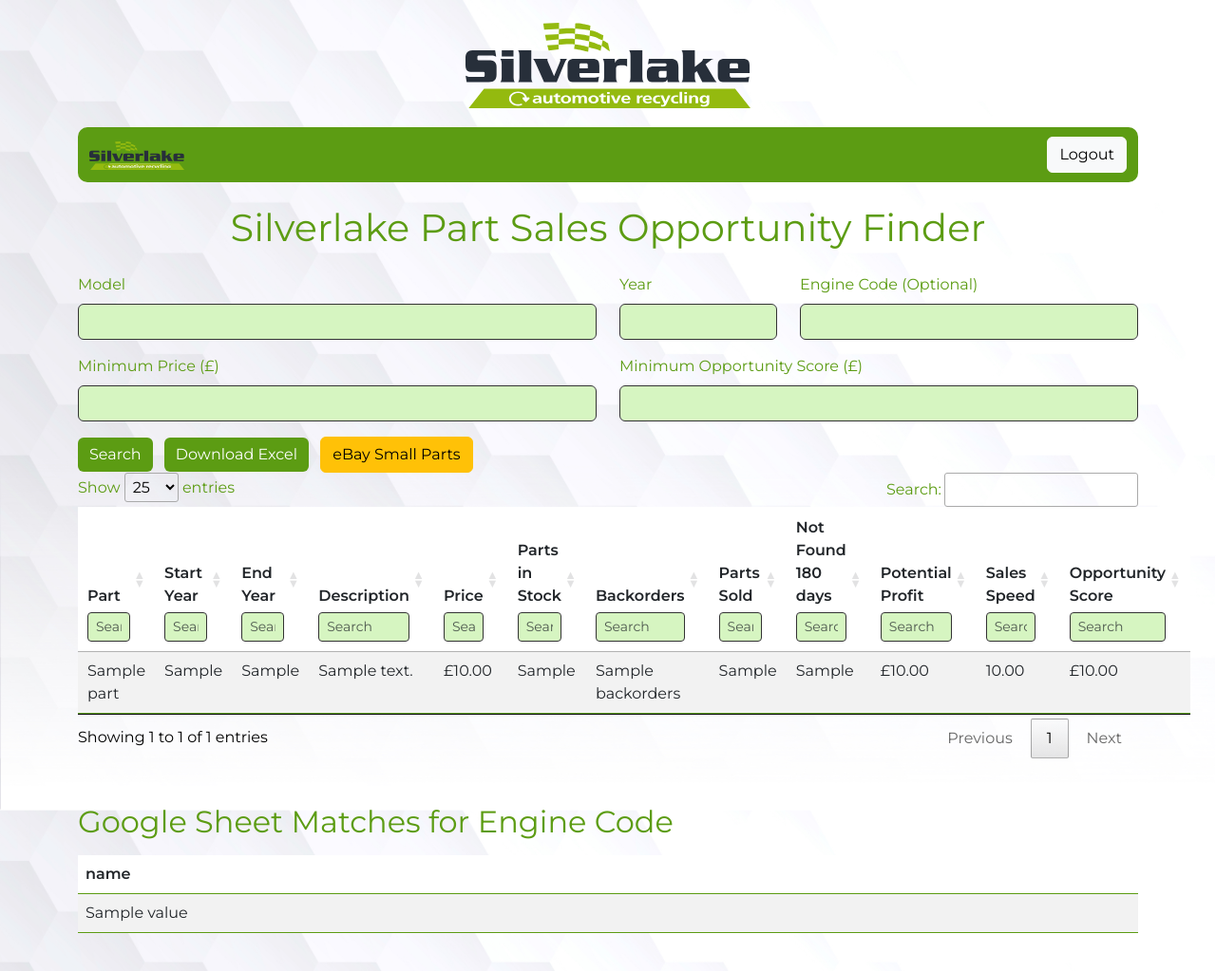
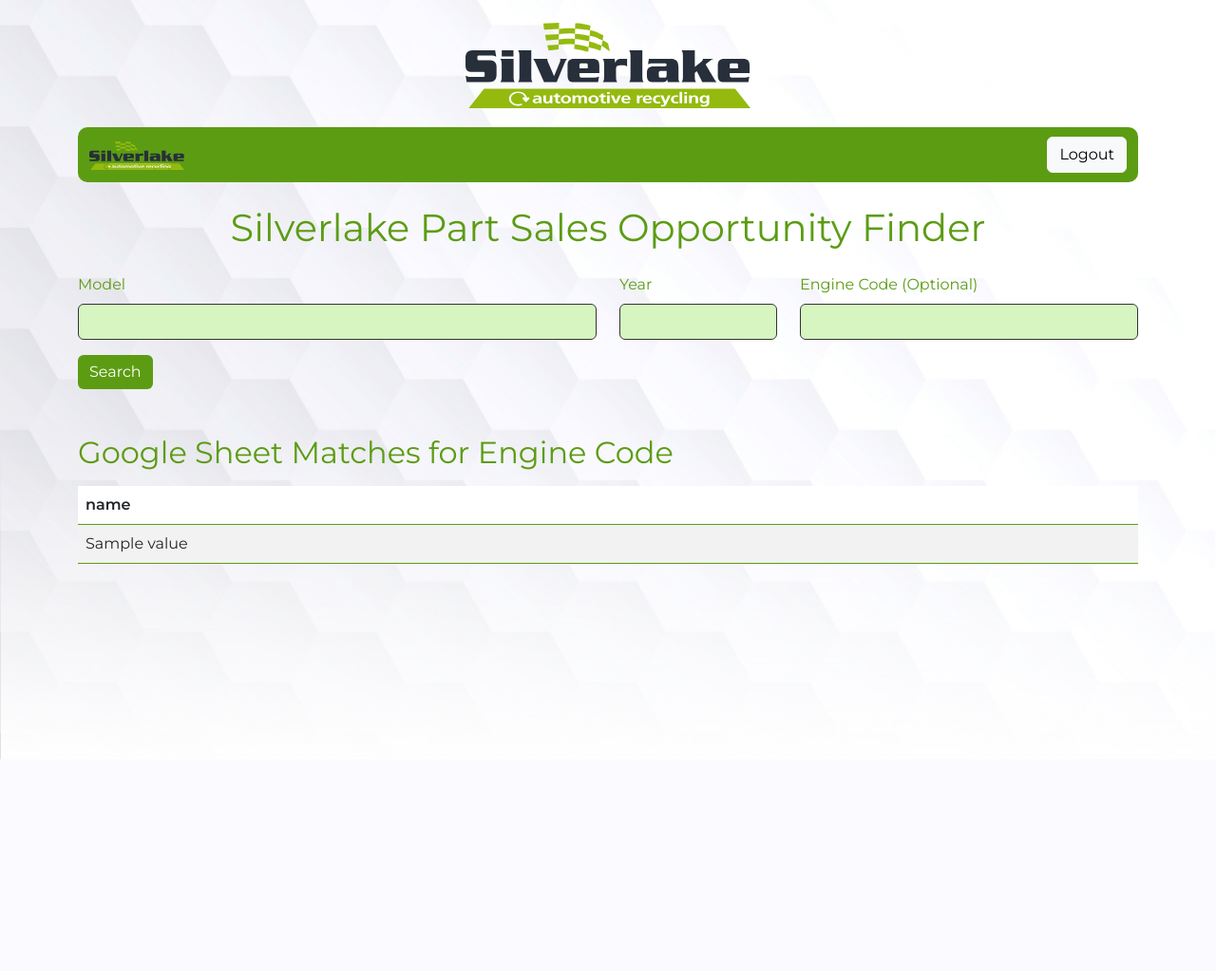
Before and after one commit to Silverlake-nacho/Silverlake-export, a Python web app: template templates/index.html in a window 1280 px wide. Shown: the whole page at 95% size. After the commit the page ends 800 px from the top, so only its background shows below. Run offline with Jinja, Linux system fonts and the light colour scheme; the template is opened without the code that fills it: most values are stand-ins (such as "Sample title", 1, 10 or a date in 2020); some libraries are stand-ins or nearby versions.

Commit message:
Update index.html

```diff
--- a/templates/index.html
+++ b/templates/index.html
@@ -94,22 +94,7 @@
             <input type="text" name="engine_code" class="form-control">
           </div>
         </div>
-        <div class="row">
-          <div class="col-md-6 mb-3">
-            <label class="form-label">Minimum Price (£)</label>
-            <input type="number" name="min_price" class="form-control" step="0.01">
-          </div>
-          <div class="col-md-6 mb-3">
-            <label class="form-label">Minimum Opportunity Score (£)</label>
-            <input type="number" name="min_opportunity" class="form-control" step="0.01">
-          </div>
-        </div>
         <button type="submit" class="btn btn-primary">Search</button>
-        {% if parts %}
-          <a href="/download" class="btn btn-success ms-2">Download Excel</a>
-        {% endif %}
-
-<button type="button" class="btn btn-warning ms-2" id="ebayButton">eBay Small Parts</button>
 
 </form>
 
@@ -117,32 +102,6 @@
       <h2 class="mt-5">Top Parts for {{ search_details.model }} (Year {{ search_details.year }}) {% if search_details.engine_code %} Engine: {{ search_details.engine_code }} {% endif %}</h2>
       {% endif %}
 
-      {% if parts %}
-      <table id="parts-table" class="table table-striped mt-3">
-        <thead><tr>
-          <th>Part</th><th>Start Year</th><th>End Year</th><th>Description</th><th>Price</th><th>Parts in Stock</th><th>Backorders</th><th>Parts Sold</th><th>Not Found 180 days</th><th>Potential Profit</th><th>Sales Speed</th><th>Opportunity Score</th>
-        </tr></thead>
-        <tbody>
-        {% for row in parts %}
-          <tr>
-            <td {% if row['Backorders'] > 0 %} style="color: #5c9c13;" {% endif %}>{{ row['Part'] }}</td>
-            <td {% if row['Backorders'] > 0 %} style="color: #5c9c13;" {% endif %}>{{ row['IC Start Year'] }}</td>
-            <td {% if row['Backorders'] > 0 %} style="color: #5c9c13;" {% endif %}>{{ row['IC End Year'] }}</td>
-            <td {% if row['Backorders'] > 0 %} style="color: #5c9c13;" {% endif %}>{{ row['IC Description'] }}</td>
-            <td {% if row['Backorders'] > 0 %} style="color: #5c9c13;" {% endif %}>£{{ "{:.2f}".format(row['B Price']) }}</td>
-            <td {% if row['Backorders'] > 0 %} style="color: #5c9c13;" {% endif %}>{{ row['Parts in Stock'] }}</td>
-            <td {% if row['Backorders'] > 0 %} style="color: #5c9c13;" {% endif %}>{{ row['Backorders'] }}</td>
-            <td {% if row['Backorders'] > 0 %} style="color: #5c9c13;" {% endif %}>{{ row['Parts Sold All'] }}</td>
-            <td {% if row['Backorders'] > 0 %} style="color: #5c9c13;" {% endif %}>{{ row['Not Found 180 days'] }}</td>
-            <td {% if row['Backorders'] > 0 %} style="color: #5c9c13;" {% endif %}>£{{ "{:.2f}".format(row['Potential_Profit']) }}</td>
-            <td {% if row['Backorders'] > 0 %} style="color: #5c9c13;" {% endif %}>{{ "{:.2f}".format(row['Sales_Speed']) }}</td>
-            <td {% if row['Backorders'] > 0 %} style="color: #5c9c13;" {% endif %}>£{{ "{:.2f}".format(row['Opportunity_Score']) }}</td>
-          </tr>
-        {% endfor %}
-        </tbody>
-
-      </table>
-      {% endif %}
       {% if google_sheet_matches %}
 <h2 class="mt-5">Google Sheet Matches for Engine Code</h2>
 <table class="table table-striped mt-3">
@@ -229,51 +188,9 @@
       });
     </script>
 
-
-<!-- Modal -->
-<div class="modal fade" id="ebayModal" tabindex="-1" aria-labelledby="ebayModalLabel" aria-hidden="true">
-  <div class="modal-dialog modal-xl modal-dialog-centered">
-    <div class="modal-content">
-      <div class="modal-header">
-        <h5 class="modal-title" id="ebayModalLabel">eBay Small Parts Lookup</h5>
-        <button type="button" class="btn-close" data-bs-dismiss="modal" aria-label="Close"></button>
-      </div>
-      <div class="modal-body" id="ebayModalBody">
-        <p>Loading...</p>
-      </div>
-    </div>
-  </div>
-</div>
-
 </body>
 
-<script>
-  $(document).ready(function() {
-    $('#ebayButton').on('click', function() {
-      const model = $('input[name="model"]').val().trim();
-      const year = $('input[name="year"]').val().trim();
-      if (!model || !year) {
-        alert("Please enter both model and year first.");
-        return;
-      }
 
-      $('#ebayModalBody').html('<p>Loading...</p>');
-      $('#ebayModal').modal('show');
-
-      $.ajax({
-        url: '/ebay_small_parts',
-        method: 'GET',
-        data: { model: model, year: year },
-        success: function(data) {
-          $('#ebayModalBody').html(data);
-        },
-        error: function() {
-          $('#ebayModalBody').html('<p>Error loading data.</p>');
-        }
-      });
-    });
-  });
-</script>
 <script src="https://cdn.jsdelivr.net/npm/bootstrap@5.3.0/dist/js/bootstrap.bundle.min.js"></script>
 
 </html>
```
